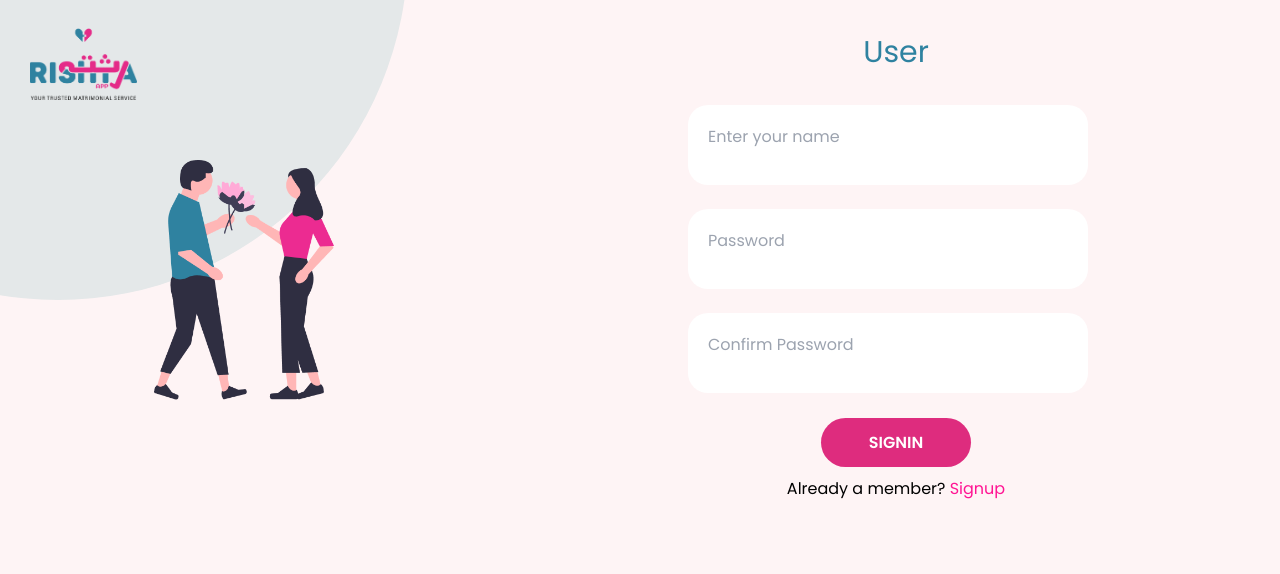
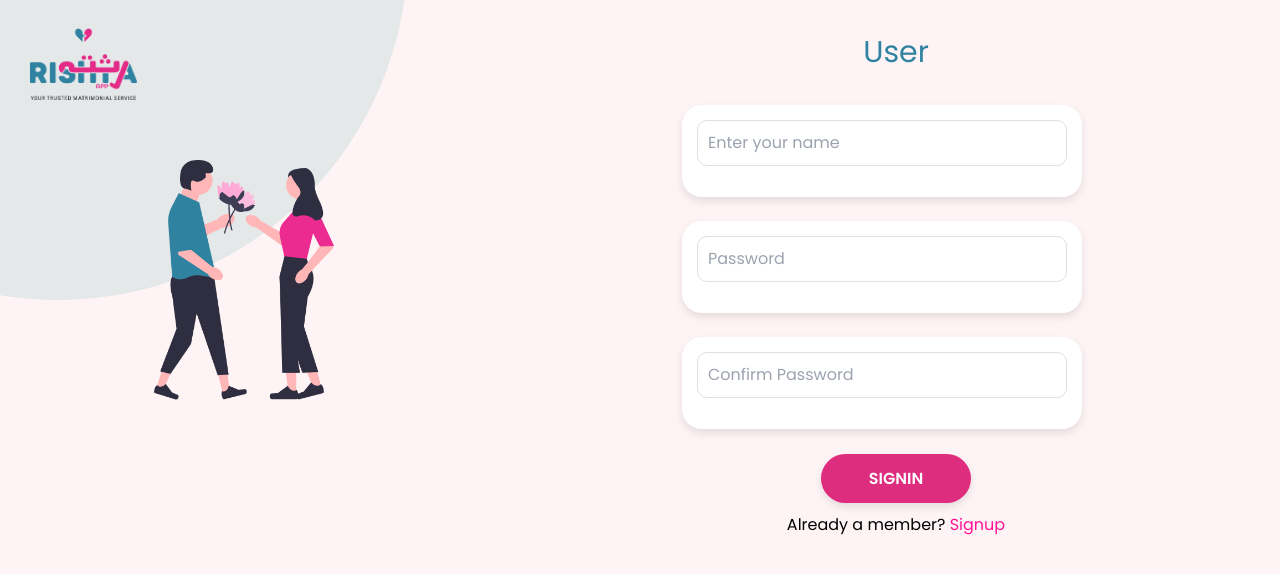
Before and after one commit to DevImran1234/Rishta_Project, a React (Vite) app: page /users in a window 1280 px wide. Shown: the top 574 px of the page. Built offline with nearby package versions, Linux system fonts and the light colour scheme; a web font is replaced by a local one.

Commit message:
enhance user page

```diff
--- a/src/Screens/Users/users.css
+++ b/src/Screens/Users/users.css
@@ -29,6 +29,7 @@
   top: 20%;
   left: 30%;
 }
+
 .error_message {
   color: red;
   font-size: 12px;
@@ -67,10 +68,16 @@
   position: relative;
   right: 30px;
   border-radius: 20px;
-  padding: 20px;
+  padding: 15px;
   width: 150%;
   max-width: 400px;
   box-sizing: border-box;
+  box-shadow: 0 4px 8px rgba(0, 0, 0, 0.1);
+  transition: all 0.3s ease;
+}
+
+.input_box_container:hover {
+  transform: translateY(-2px);
 }
 
 .input_field {
@@ -78,6 +85,16 @@
   width: 100% !important;
   border: none;
   outline: none;
+  font-size: 16px; /* Increase font size */
+  padding: 10px; /* Add padding for better spacing */
+  border-radius: 10px; /* Rounded corners */
+  border: 1px solid #E0E0E0; /* Light border for definition */
+  transition: border-color 0.3s ease; /* Transition for border color */
+}
+
+.input_field:focus {
+  border-color: #2F82A0; /* Change border color on focus */
+  box-shadow: 0 0 5px rgba(47, 130, 160, 0.5); /* Glow effect */
 }
 
 .button_container {
@@ -100,10 +117,13 @@
   font-weight: 600;
   margin: 10px 0;
   cursor: pointer;
-  transition: 0.5s;
+  transition: background-color 0.5s ease; /* Smooth background transition */
+  box-shadow: 0 4px 8px rgba(0, 0, 0, 0.1); /* Add subtle shadow */
 }
-.signin_button :hover {
-  background-color: #be2d71;
+
+.signin_button:hover {
+  background-color: #be2d71; /* Change color on hover */
+  transform: translateY(-2px); /* Slight lift on hover */
 }
 
 @media screen and (max-width: 1108px) {
@@ -161,7 +181,8 @@
     align-items: center;
   }
 
-  .left_side_container, .right_side_container {
+  .left_side_container,
+  .right_side_container {
     width: 100%;
   }
 
```
